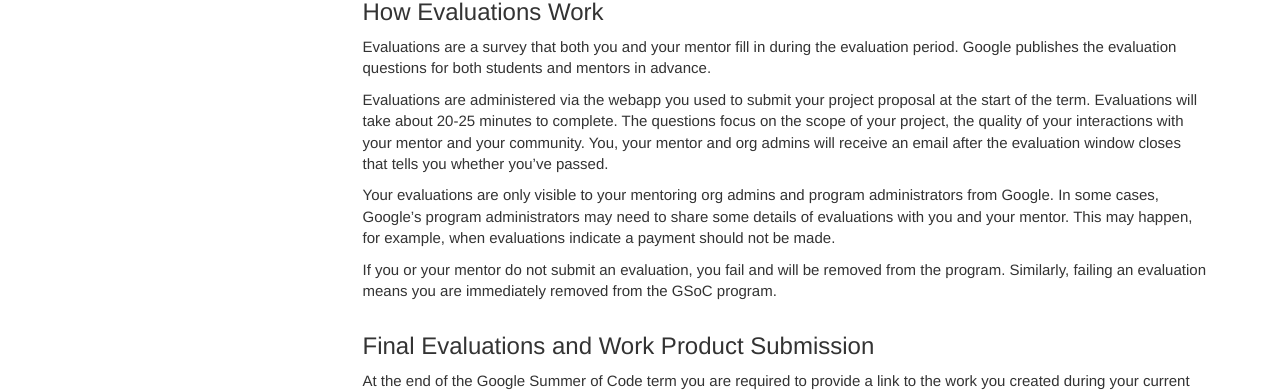
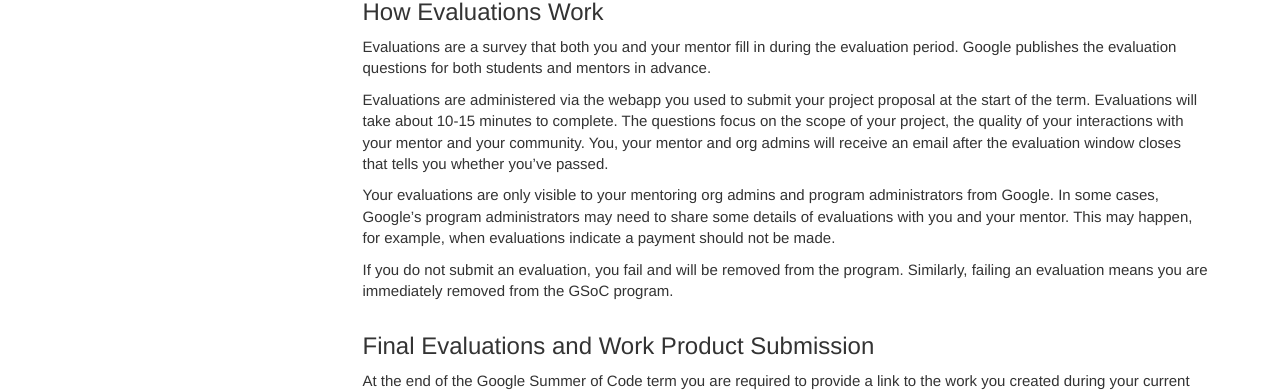
Before and after one commit to google/gsocguides, a Jekyll site: the page built from pages/student/15-evaluations.md, in a window 1280 px wide. Shown: the part 420-812 px from the top of the page. Built offline with Jekyll 4.4.1, drawn with Linux system fonts in a browser that asks for light colours.

Commit message:
fix eval info

```diff
--- a/pages/student/15-evaluations.md
+++ b/pages/student/15-evaluations.md
@@ -15,11 +15,11 @@ The pass or fail decision from an evaluation should not come as a surprise. You
 
 Evaluations are a survey that both you and your mentor fill in during the evaluation period. Google publishes the evaluation questions for both students and mentors in advance.
 
-Evaluations are administered via the webapp you used to submit your project proposal at the start of the term. Evaluations will take about 20-25 minutes to complete. The questions focus on the scope of your project, the quality of your interactions with your mentor and your community. You, your mentor and org admins will receive an email after the evaluation window closes that tells you whether you've passed.
+Evaluations are administered via the webapp you used to submit your project proposal at the start of the term. Evaluations will take about 10-15 minutes to complete. The questions focus on the scope of your project, the quality of your interactions with your mentor and your community. You, your mentor and org admins will receive an email after the evaluation window closes that tells you whether you've passed.
 
 Your evaluations are only visible to your mentoring org admins and program administrators from Google. In some cases, Google's program administrators may need to share some details of evaluations with you and your mentor. This may happen, for example, when evaluations indicate a payment should not be made.
 
-If you or your mentor do not submit an evaluation, you fail and will be removed from the program. Similarly, failing an evaluation means you are immediately removed from the GSoC program.
+If you do not submit an evaluation, you fail and will be removed from the program. Similarly, failing an evaluation means you are immediately removed from the GSoC program.
 
 
 ## Final Evaluations and Work Product Submission
```
